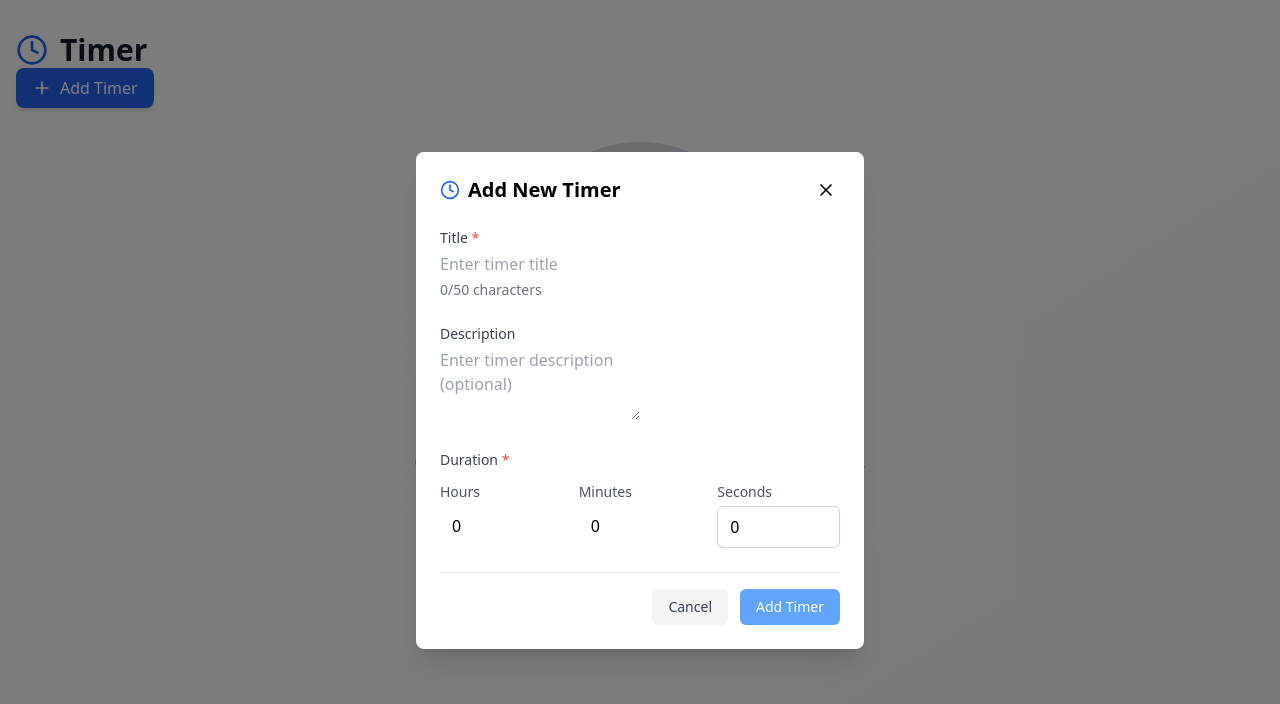
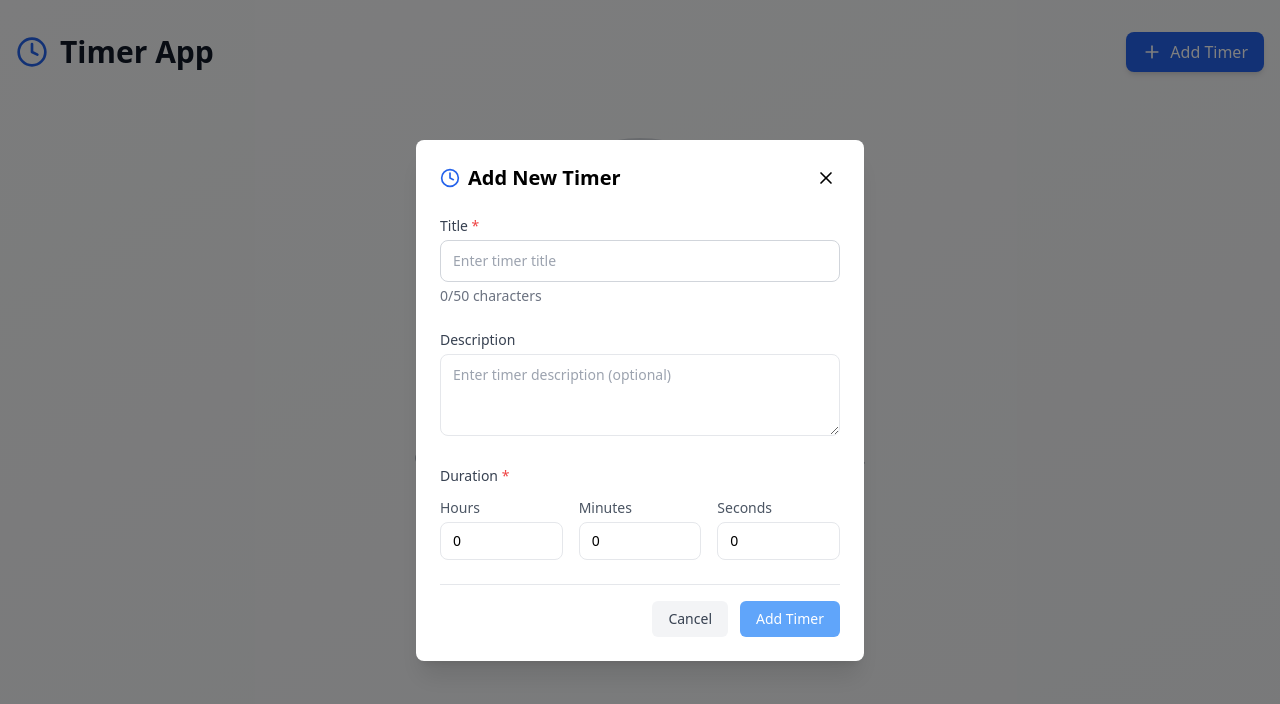
Before and after one commit to manansoni77/timer-main, a React (Vite) app: page / in a window 1280 px wide. Both pictures are taken after a click on the button "Add Timer". Shown: the top 704 px of the page. Built offline with nearby package versions, Linux system fonts and the light colour scheme.

Commit message:
Match the UI

```diff
--- a/src/Home.tsx
+++ b/src/Home.tsx
@@ -11,10 +11,10 @@ function Home() {
     <div className="min-h-screen bg-gradient-to-br from-gray-50 to-gray-100">
       <Toaster position="top-right" />
       <div className="container mx-auto px-4 py-8">
-        <div>
+        <div className="flex justify-between">
           <div className="flex items-center gap-3">
             <Clock className="w-8 h-8 text-blue-600" />
-            <h1 className="text-3xl font-bold text-gray-900">Timer</h1>
+            <h1 className="text-3xl font-bold text-gray-900">Timer App</h1>
           </div>
           <button
             onClick={() => setIsModalOpen(true)}
--- a/src/components/AddTimerModal.tsx
+++ b/src/components/AddTimerModal.tsx
@@ -96,7 +96,8 @@ export const AddTimerModal: React.FC<AddTimerModalProps> = ({ isOpen, onClose })
               onChange={(e) => setTitle(e.target.value)}
               onBlur={() => setTouched({ ...touched, title: true })}
               maxLength={50}
-              className={` ${
+              className={`
+                w-full rounded-lg focus:border-blue-500  px-3 py-2.5 text-sm font-normal text-blue-gray-700 outline outline-0 border ${
                 touched.title && !isTitleValid
                   ? 'border-red-500'
                   : 'border-gray-300'
@@ -121,7 +122,7 @@ export const AddTimerModal: React.FC<AddTimerModalProps> = ({ isOpen, onClose })
               value={description}
               onChange={(e) => setDescription(e.target.value)}
               rows={3}
-              className=""
+              className="w-full rounded-lg focus:border-blue-500  px-3 py-2.5 text-sm font-normal text-blue-gray-700 outline outline-0 border "
               placeholder="Enter timer description (optional)"
             />
           </div>
@@ -140,7 +141,7 @@ export const AddTimerModal: React.FC<AddTimerModalProps> = ({ isOpen, onClose })
                   value={hours}
                   onChange={(e) => setHours(Math.min(23, parseInt(e.target.value) || 0))}
                   onBlur={() => setTouched({ ...touched, hours: true })}
-                  className="[appearance:textfield] [&::-webkit-outer-spin-button]:appearance-none [&::-webkit-inner-spin-button]:appearance-none w-full px-3 py-2 "
+                  className="[appearance:textfield] [&::-webkit-outer-spin-button]:appearance-none [&::-webkit-inner-spin-button]:appearance-none w-full px-3 py-2 rounded-lg focus:border-blue-500  text-sm font-normal text-blue-gray-700 outline outline-0 border "
                 />
               </div>
               <div>
@@ -152,7 +153,7 @@ export const AddTimerModal: React.FC<AddTimerModalProps> = ({ isOpen, onClose })
                   value={minutes}
                   onChange={(e) => setMinutes(Math.min(59, parseInt(e.target.value) || 0))}
                   onBlur={() => setTouched({ ...touched, minutes: true })}
-                  className="[appearance:textfield] [&::-webkit-outer-spin-button]:appearance-none [&::-webkit-inner-spin-button]:appearance-none w-full px-3 py-2"
+                  className="[appearance:textfield] [&::-webkit-outer-spin-button]:appearance-none [&::-webkit-inner-spin-button]:appearance-none w-full px-3 py-2 rounded-lg focus:border-blue-500   text-sm font-normal text-blue-gray-700 outline outline-0 border "
                 />
               </div>
               <div>
@@ -164,7 +165,7 @@ export const AddTimerModal: React.FC<AddTimerModalProps> = ({ isOpen, onClose })
                   value={seconds}
                   onChange={(e) => setSeconds(Math.min(59, parseInt(e.target.value) || 0))}
                   onBlur={() => setTouched({ ...touched, seconds: true })}
-                  className="[appearance:textfield] [&::-webkit-outer-spin-button]:appearance-none [&::-webkit-inner-spin-button]:appearance-none w-full px-3 py-2 border border-gray-300 rounded-md shadow-sm focus:ring-2 focus:ring-blue-500 focus:border-blue-500"
+                  className="[appearance:textfield] [&::-webkit-outer-spin-button]:appearance-none [&::-webkit-inner-spin-button]:appearance-none w-full px-3 py-2 rounded-lg focus:border-blue-500   text-sm font-normal text-blue-gray-700 outline outline-0 border 0"
                 />
               </div>
             </div>
--- a/src/components/TimerList.tsx
+++ b/src/components/TimerList.tsx
@@ -7,7 +7,7 @@ export const TimerList: React.FC = () => {
   const { timers } = useTimerStore();
 
   return (
-    <div className="space-y-4 min-h-[400px]">
+    <div className="space-y-4 min-h-[400px] pt-8">
       {timers.length === 0 ? (
         <div className="h-[400px] flex flex-col items-center justify-center">
           <EmptyState />
```
